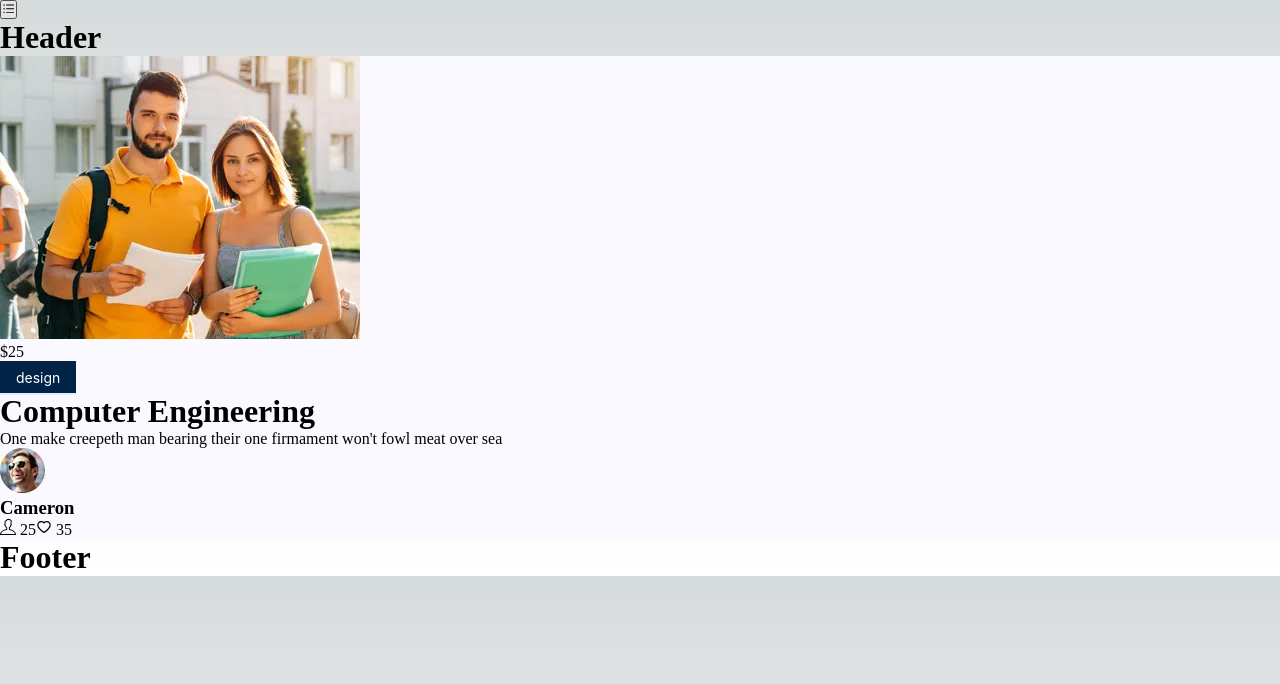
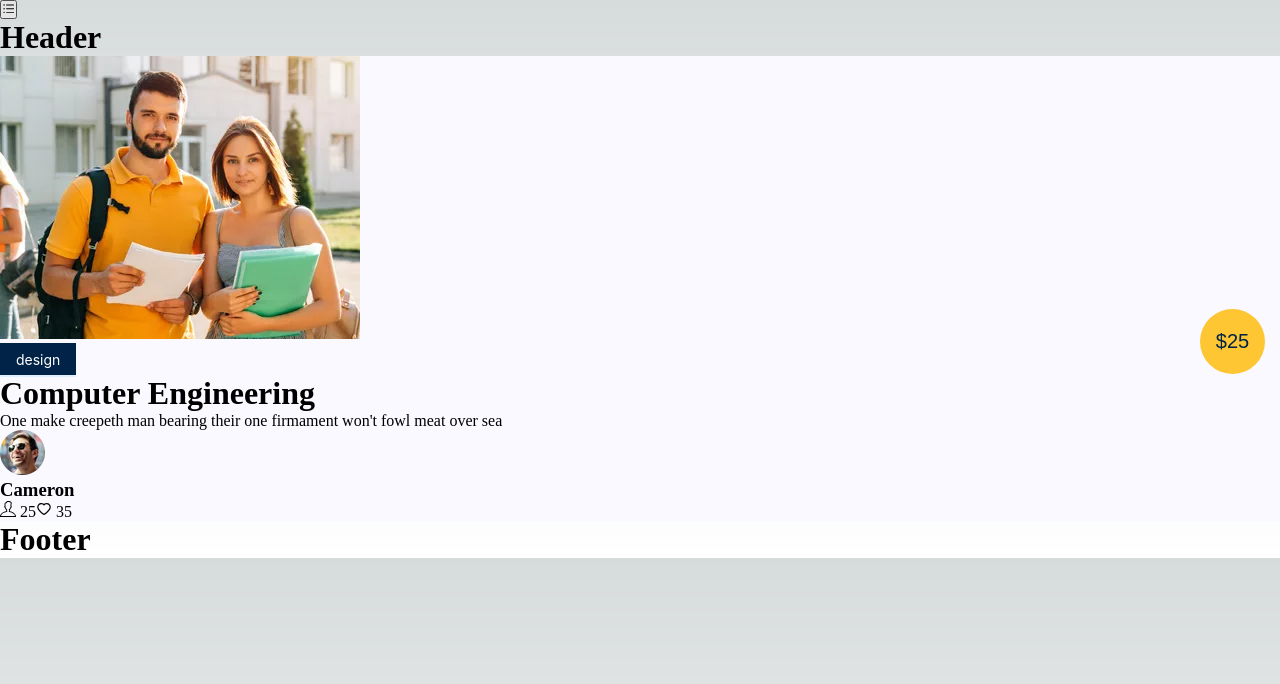
Before and after one commit to ismoiljondev/edu, a Next.js app: page /course in a window 1280 px wide. Shown: the top 684 px of the page. Built offline with nearby package versions, Linux system fonts and the light colour scheme.

Commit message:
position

```diff
--- a/src/components/CourseCards/CourseCards.tsx
+++ b/src/components/CourseCards/CourseCards.tsx
@@ -25,11 +25,11 @@ const CourseCards: React.FC<cardProps> = ({
   <div className={style.card}>
     <div className={style.card__img}>
       <img src={img} alt="this is image" />
-      <div className={style.card__img__price}>
+    </div>
+    <div className={style.card__text}>
+      <div className={style.card__text__price}>
         <p>${price}</p>
       </div>
-    </div>
-    <div className={style.card__text}>
       <Button
         type="primary"
         style={{ borderRadius: "0", backgroundColor: "rgb(0,35,71)" }}
--- a/src/components/CourseCards/style/card.module.scss
+++ b/src/components/CourseCards/style/card.module.scss
@@ -1,9 +1,33 @@
-.card{
-    display: flex;
-    flex-direction: column;
-    background-color: rgb(249,249,255);
-    transition: all 0.3s ease 0s;
-    &:hover{
-        background-color: white;
+.card {
+  display: flex;
+  flex-direction: column;
+  background-color: rgb(249, 249, 255);
+  transition: all 0.3s ease 0s;
+  &:hover {
+    background-color: white;
+  }
+  &__text {
+    position: relative;
+    &__price {
+      position: absolute;
+      top: -34px;
+      right: 15px;
+      z-index: 2;
+      color: #002347;
+      display: inline-block;
+      height: 65px;
+      line-height: 65px;
+      width: 65px;
+      text-align: center;
+      border-radius: 50px;
+      background: #fdc632;
+      font-family: "Rubik", sans-serif;
+      font-weight: 500;
+      font-size: 20px;
+      -webkit-transition: all 0.3s ease 0s;
+      -moz-transition: all 0.3s ease 0s;
+      -o-transition: all 0.3s ease 0s;
+      transition: all 0.3s ease 0s;
     }
+  }
 }
```
